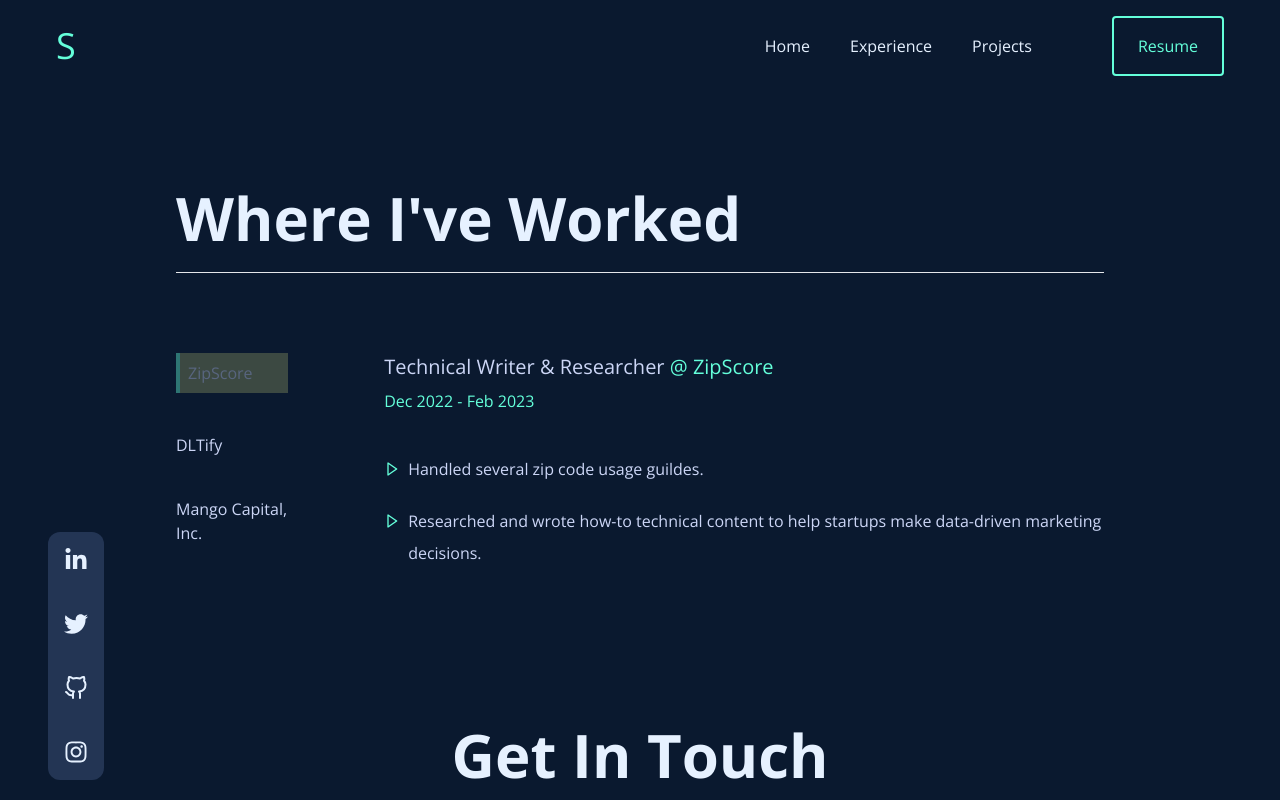
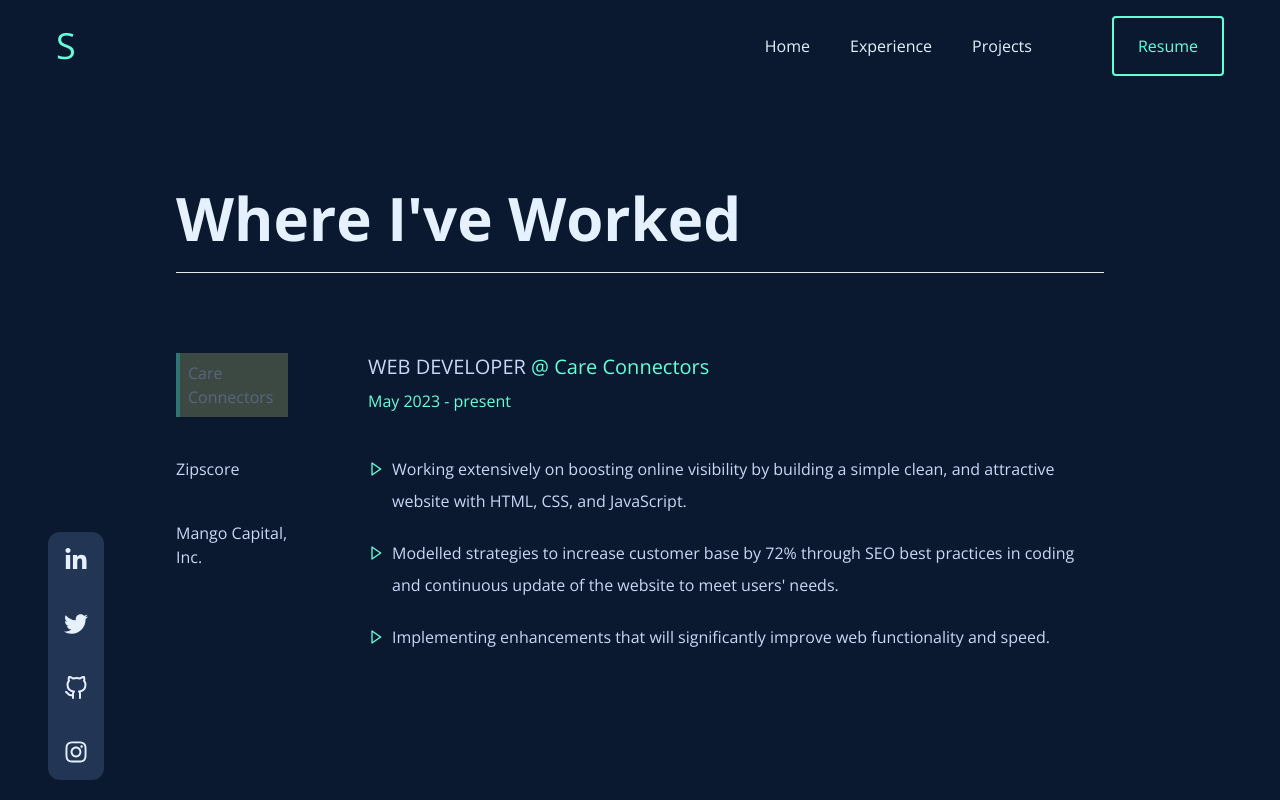
Before and after one commit to kokombo/ibrahim-samuel, a React (Create React App) app: page /experience in a window 1280 px wide. Shown: the top 800 px of the page. Built offline with nearby package versions, Linux system fonts and the light colour scheme.

Commit message:
added new work experience

```diff
--- a/src/data/data.js
+++ b/src/data/data.js
@@ -85,37 +85,38 @@
 export const experiences = [
   {
     id: 1,
-    title: "Technical Writer & Researcher",
-    company: "ZipScore",
-    start: "Dec 2022",
-    finish: "Feb 2023",
+    title: "WEB DEVELOPER ",
+    company: "Care Connectors",
+    start: "May 2023",
+    finish: "present",
     duties: [
-      "Handled several zip code usage guildes.",
-      "Researched and wrote how-to technical content to help startups make data-driven marketing decisions.",
+      "Working extensively on boosting online visibility by building a simple clean, and attractive website with HTML, CSS, and JavaScript.",
+      "Modelled strategies to increase customer base by 72% through SEO best practices in coding  and continuous update of the website to meet users' needs.",
+      "Implementing enhancements that will significantly improve web functionality and speed. ",
     ],
   },
 
   {
     id: 2,
-    title: "Senior Technical Writer",
-    company: "DLTify",
-    start: "May 2022",
-    finish: "Dec 2022",
+    title: "TECHNICAL WRITER",
+    company: "Zipscore ",
+    start: "Dec 2022",
+    finish: "Mar 2023",
     duties: [
-      "Handled technical writing projects including, whitepapers, litepapers, scripts, decks, and landing page copy.",
-      "Worked with the managing director to foster token creation.",
+      "Grew customer base by developing easy-to-digest, informative user guides for targeted ads on popular social platforms through Zip code (company’s primary product) usage.",
+      "Enhanced customers’ user experience by building detailed documentation that serves as a guide to using an AI tool. ",
     ],
   },
 
   {
     id: 3,
-    title: "Senior Content Developer",
+    title: "CONTENT DEVELOPER ",
     company: "Mango Capital, Inc. ",
     start: "Feb 2021",
     finish: "Dec 2021",
     duties: [
-      "Managed a team of 4 to build over 20 websites for businesses in the United States trucking industry.",
-      "Researched and wrote website copy, technical content, and press releases for the organizations.",
+      "Improved technical team’s productivity and project completion rate by 20% through strategic milestones allocation. ",
+      "Managed 3-member team to roll out over 20 high-performance static websites for trucking and staffing companies.  ",
     ],
   },
 ];
```
